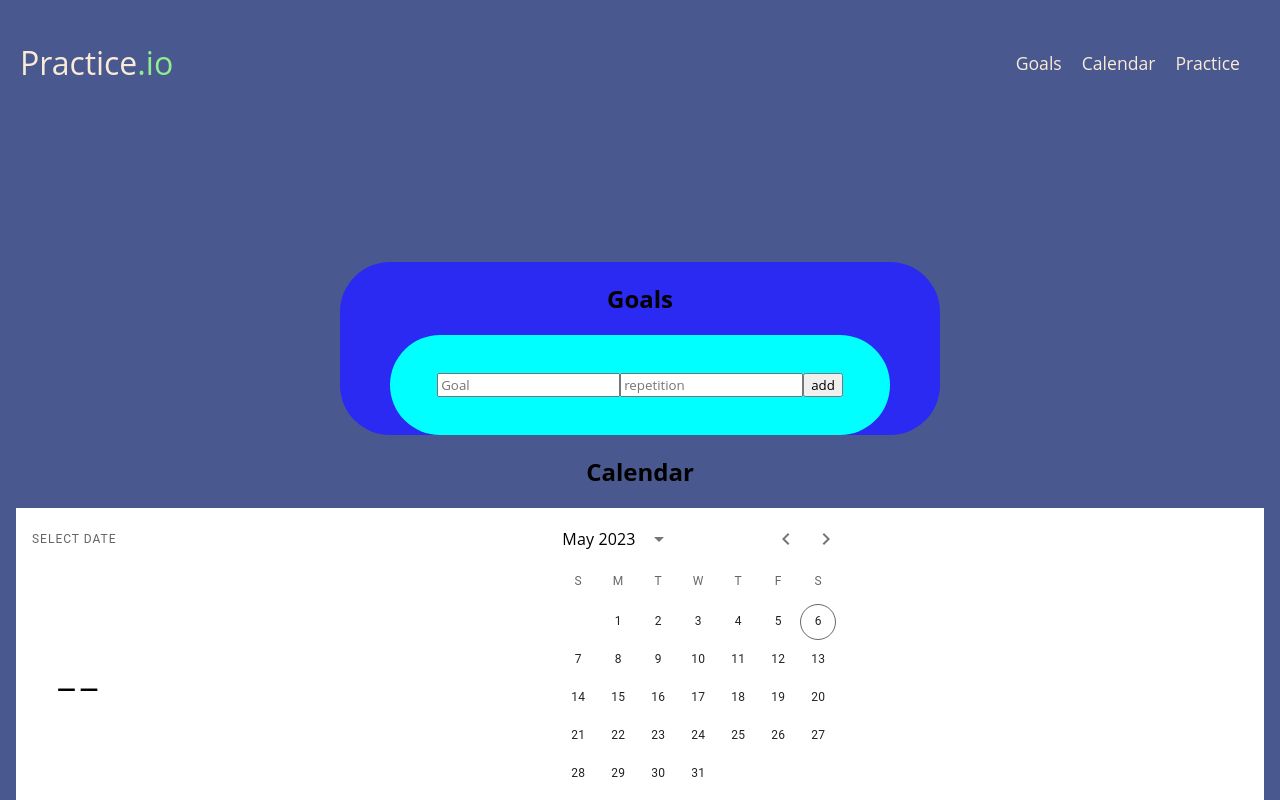
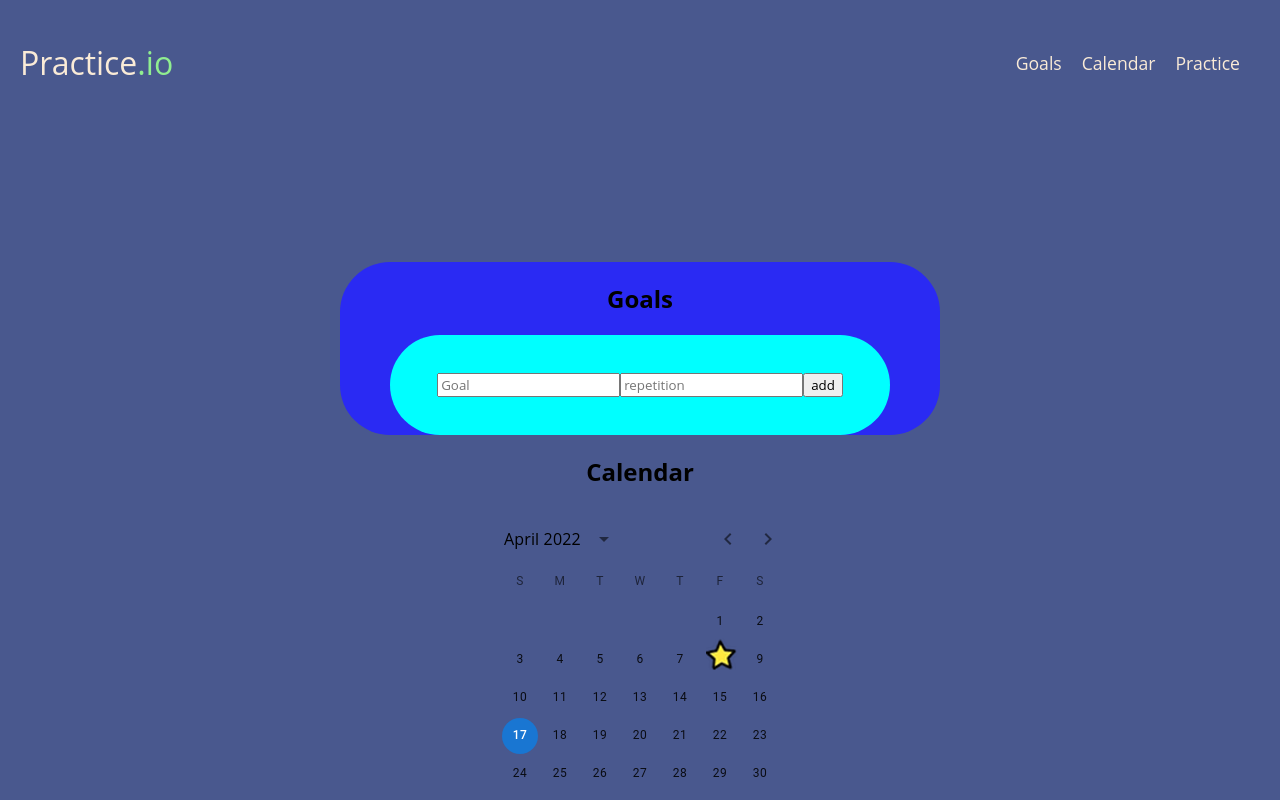
Before and after one commit to CA-WillMc/Practice-Tracker, a React (Create React App) app: page / in a window 1280 px wide. Both pictures are taken after a click on the button "Sign In". Shown: the top 800 px of the page. Built offline with nearby package versions, Linux system fonts and the light colour scheme.

Commit message:
added(star,update list)

```diff
--- a/src/Calendar.js
+++ b/src/Calendar.js
@@ -1,13 +1,136 @@
-import React from "react";
-
+import * as React from "react";
+import PropTypes from "prop-types";
+import dayjs from "dayjs";
+import Badge from "@mui/material/Badge";
 import { AdapterDayjs } from "@mui/x-date-pickers/AdapterDayjs";
 import { LocalizationProvider } from "@mui/x-date-pickers/LocalizationProvider";
-import { StaticDatePicker } from "@mui/x-date-pickers/StaticDatePicker";
+import { PickersDay } from "@mui/x-date-pickers/PickersDay";
+import { DateCalendar } from "@mui/x-date-pickers/DateCalendar";
+import { DayCalendarSkeleton } from "@mui/x-date-pickers/DayCalendarSkeleton";
+import Image from "./Untitled.png";
 
-export default function Calendar() {
+function getRandomNumber(min, max) {
+  return Math.round(Math.random() * (max - min) + min);
+}
+
+/**
+ * Mimic fetch with abort controller https://developer.mozilla.org/en-US/docs/Web/API/AbortController/abort
+ * ⚠️ No IE11 support
+ */
+function fakeFetch(date, { signal }) {
+  return new Promise((resolve, reject) => {
+    const timeout = setTimeout(() => {
+      const daysInMonth = date.daysInMonth();
+      const daysToHighlight = [1, 2, 3].map(() =>
+        getRandomNumber(1, daysInMonth)
+      );
+
+      resolve({ daysToHighlight });
+    }, 500);
+
+    signal.onabort = () => {
+      clearTimeout(timeout);
+      reject(new DOMException("aborted", "AbortError"));
+    };
+  });
+}
+
+const initialValue = dayjs("2022-04-17");
+
+function ServerDay(props) {
+  const { highlightedDays = [], day, outsideCurrentMonth, ...other } = props;
+
+  const isSelected =
+    !props.outsideCurrentMonth && highlightedDays.indexOf(props.day.date()) > 0;
+
+  return (
+    <Badge
+      key={props.day.toString()}
+      anchorOrigin={{
+        vertical: "center",
+        horizontal: "center",
+      }}
+      badgeContent={isSelected ? <img src={Image} alt="Untitled" /> : undefined}
+    >
+      <PickersDay
+        {...other}
+        outsideCurrentMonth={outsideCurrentMonth}
+        day={day}
+      />
+    </Badge>
+  );
+}
+
+ServerDay.propTypes = {
+  /**
+   * The date to show.
+   */
+  day: PropTypes.object.isRequired,
+  highlightedDays: PropTypes.arrayOf(PropTypes.number),
+  /**
+   * If `true`, day is outside of month and will be hidden.
+   */
+  outsideCurrentMonth: PropTypes.bool.isRequired,
+};
+
+export default function DateCalendarServerRequest() {
+  const requestAbortController = React.useRef(null);
+  const [isLoading, setIsLoading] = React.useState(false);
+  const [highlightedDays, setHighlightedDays] = React.useState([1, 2, 15]);
+
+  const fetchHighlightedDays = (date) => {
+    const controller = new AbortController();
+    fakeFetch(date, {
+      signal: controller.signal,
+    })
+      .then(({ daysToHighlight }) => {
+        setHighlightedDays(daysToHighlight);
+        setIsLoading(false);
+      })
+      .catch((error) => {
+        // ignore the error if it's caused by `controller.abort`
+        if (error.name !== "AbortError") {
+          throw error;
+        }
+      });
+
+    requestAbortController.current = controller;
+  };
+
+  React.useEffect(() => {
+    fetchHighlightedDays(initialValue);
+    // abort request on unmount
+    return () => requestAbortController.current?.abort();
+  }, []);
+
+  const handleMonthChange = (date) => {
+    if (requestAbortController.current) {
+      // make sure that you are aborting useless requests
+      // because it is possible to switch between months pretty quickly
+      requestAbortController.current.abort();
+    }
+
+    setIsLoading(true);
+    setHighlightedDays([]);
+    fetchHighlightedDays(date);
+  };
+
   return (
     <LocalizationProvider dateAdapter={AdapterDayjs}>
-      <StaticDatePicker orientation="landscape" />
+      <DateCalendar
+        defaultValue={initialValue}
+        loading={isLoading}
+        onMonthChange={handleMonthChange}
+        renderLoading={() => <DayCalendarSkeleton />}
+        slots={{
+          day: ServerDay,
+        }}
+        slotProps={{
+          day: {
+            highlightedDays,
+          },
+        }}
+      />
     </LocalizationProvider>
   );
 }
--- a/src/Menu.js
+++ b/src/Menu.js
@@ -32,12 +32,33 @@ export default function Menu() {
     newTodos.splice(index, 1);
     setTodos(newTodos);
   }
+  //Once the Todo is completed : Hide completion button, clear the todo, update the todos
+  function complete() {
+    const displayDivButton = document.getElementById("complete");
+    displayDivButton.setAttribute("hidden", "hidden");
+    const newGoal = document.getElementById("elemTodo");
+    for (let t in todos) {
+      if (
+        todos[t].replace(/\s/g, "") == newGoal.textContent.replace(/\s/g, "")
+      ) {
+        const todoItem = document.getElementById(t);
+        todoItem.style.backgroundColor = "Gray";
+      }
+    }
+    const updateGoal = document.getElementById("displayGoal");
+    updateGoal.innerHTML = ``;
+  }
+  //Display the a Todo and the completion button
   function displayDiv(index) {
+    const displayDivButton = document.getElementById("complete");
+    displayDivButton.removeAttribute("hidden", "hidden");
+    displayDivButton.style.display = true;
     const newGoal = document.getElementById("displayGoal");
-    newGoal.innerHTML = `<div class="elemTodo">
+    newGoal.innerHTML = `<div id="elemTodo" class="elemTodo">
     <p> ${todos[index]}</p>
-    <button>Complete</button>
     </div>`;
+    const targetElement = document.getElementById("elemTodo");
+    targetElement.scrollIntoView({ behavior: "smooth" });
   }
 
   return (
@@ -73,7 +94,7 @@ export default function Menu() {
           </div>
           {todos.map((todo, index) => (
             <div id="listTodo">
-              <li className="elemTodo" key={index}>
+              <li className="elemTodo" id={index}>
                 {todo}
                 <button id="practiceTodo" onClick={() => displayDiv(index)}>
                   :)
@@ -94,9 +115,10 @@ export default function Menu() {
         </section>
         <section id="Practice">
           <h2>Practice</h2>
-          <div id="displayGoal">
-            1. Display the name of the goal and the target to acheive
-          </div>
+          <div id="displayGoal"></div>
+          <button id="complete" hidden onClick={complete}>
+            complete
+          </button>
           <div id="metronome">
             <Metronome />
           </div>
```
Also changed, not shown: src/Untitled.png (added).
